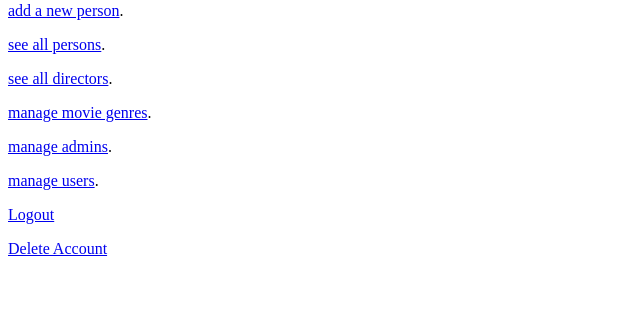
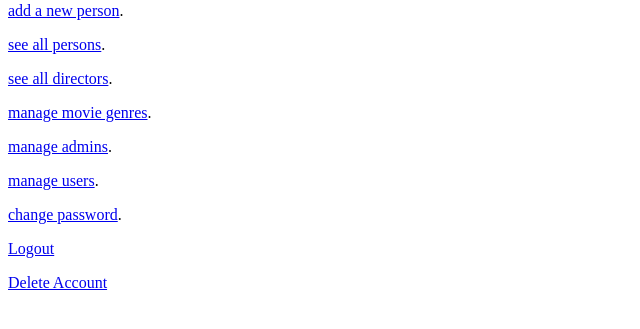
Before and after one commit to chainruleysfj/database, a Django app: page /home/ in a window 1280 px wide. Shown: the part 248-577 px from the top of the page, without its empty margins (0-640 px from the left). Run offline with Django 5.2, Linux system fonts and the light colour scheme; the visitor is signed in with stand-in values (Sample User, id 1); data that the repository does not hold is empty.

Commit message:
实现修改密码功能

```diff
--- a/movie_project/movie_app/templates/home.html
+++ b/movie_project/movie_app/templates/home.html
@@ -25,7 +25,8 @@
     <p><a href="{% url 'manage_genres' %}">manage movie genres</a>.</p>
     <p><a href="{% url 'manage_admins' %}">manage admins</a>.</p>
     <p><a href="{% url 'manage_users' %}">manage users</a>.</p>
-    <!-- 添加登出按钮 -->
+    <!-- 账号操作 -->
+    <p><a href="{% url 'change_password' %}">change password</a>.</p>
     <p><a href="{% url 'logout' %}">Logout</a></p>
     <a href="{% url 'delete_account' %}">Delete Account</a>
 </body>
--- a/movie_project/movie_app/views.py
+++ b/movie_project/movie_app/views.py
@@ -9,7 +9,7 @@ from django.db import connection,transaction
 from django.conf import settings
 from django.template.defaultfilters import urlencode
 from django.contrib.auth.hashers import make_password,check_password
-from django.contrib.auth import authenticate, login, logout
+from django.contrib.auth import authenticate, login, logout, update_session_auth_hash
 from django.contrib.auth import get_user_model
 from django.contrib.auth.backends import ModelBackend
 from django.contrib import messages
@@ -17,7 +17,7 @@ from django.contrib.auth.models import User
 from django.contrib.auth.decorators import user_passes_test,login_required
 from django.core.cache import cache
 from .models import Movie, ProductionCompany, Person,MovieGenre, MovieGenreAssociation,Users
-from .forms import ProductionCompanyForm,MovieForm,PersonForm,RegisterForm
+from .forms import ProductionCompanyForm,MovieForm,PersonForm,RegisterForm,ChangePasswordForm
 from functools import wraps
 import json,os,uuid
 from PIL import Image, ImageDraw, ImageFont
@@ -834,3 +834,32 @@ def generate_captcha(request):
     image_buffer.seek(0)
 
     return HttpResponse(image_buffer, content_type='image/jpeg')
+
+@login_required
+def change_password(request):
+    if request.method == 'POST':
+        form = ChangePasswordForm(request.POST)
+        if form.is_valid():
+            old_password = form.cleaned_data['old_password']
+            new_password = form.cleaned_data['new_password1']
+            hashed_password = make_password(new_password)
+            user = request.user
+
+            # Verify current password
+            if user.check_password(old_password):
+                # Call a stored procedure to update password
+                with connection.cursor() as cursor:
+                    cursor.callproc('update_password_procedure', [user.id, hashed_password])
+
+                # Update session authentication hash
+                update_session_auth_hash(request, user)
+
+                messages.success(request, 'Your password was successfully updated!')
+                return redirect('change_password')
+            else:
+                messages.error(request, 'Please enter your current password correctly.')
+
+    else:
+        form = ChangePasswordForm()
+
+    return render(request, 'change_password.html', {'form': form})
--- a/movie_project/movie_project/urls.py
+++ b/movie_project/movie_project/urls.py
@@ -52,7 +52,7 @@ urlpatterns = [
     path('delete_account/', views.delete_account, name='delete_account'), #删除自己的账户
     path('manage_users/', views.manage_users, name='manage_users'), #管理员管理用户
     path('admin_delete_user/<int:user_id>/', views.admin_delete_user, name='admin_delete_user'), #管理员删除他人账户
-
+    path('change-password/', views.change_password, name='change_password'), #更改密码
 ]
 
 if settings.DEBUG:
```
Also changed, not shown: login_procedure.sql (+7 -0 lines), movie_project/movie_app/forms.py (+15 -0 lines), movie_project/movie_app/templates/change_password.html (added, +24 -0 lines).
